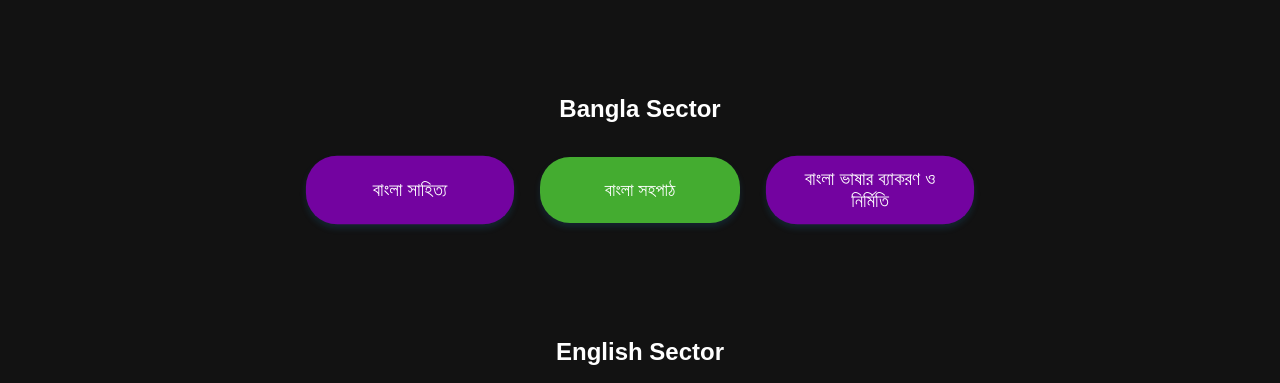
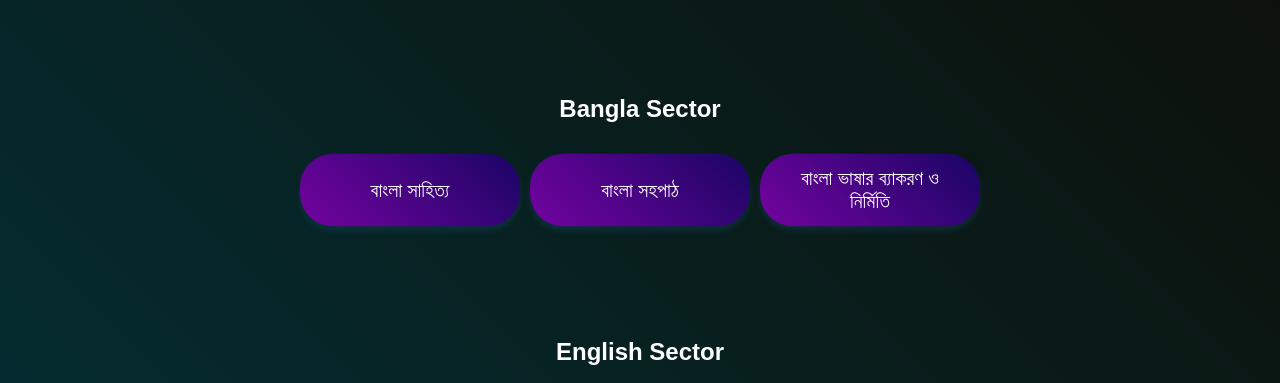
Before and after one commit to Raiyan-coding/Class-9-books, a plain HTML site: page index.html in a window 1280 px wide. Shown: the part 404-787 px from the top of the page. Drawn offline with Linux system fonts and the light colour scheme.

Commit message:
Update index.html

```diff
--- a/index.html
+++ b/index.html
@@ -9,10 +9,11 @@
     font-family: Arial, sans-serif;
     margin: 0;
     padding: 20px;
-            background-color: #121212; /* Dark background */
+    background: linear-gradient(45deg, #003842, #0f0b02); /* Dark gradient background */
     color: white;
-            transition: background-color 0.3s ease;
+    transition: background 0.3s ease;
 }
+
 
         header {
             text-align: center;
@@ -54,7 +55,6 @@
                     transform: scale(1);
                 }
             }
-
             button {
     margin: 20px;
     padding: 15px 30px;
@@ -62,16 +62,16 @@
     cursor: pointer;
     border: none;
     border-radius: 50px;
-    background-color: #119494; /* Changed to a vibrant color */
+    background: linear-gradient(45deg, #119494, #00b3b3); /* Gradient background for the button */
     color: white;
-    transition: background-color 0.3s, transform 0.3s ease, box-shadow 0.3s ease;
+    transition: background 0.3s, transform 0.3s ease, box-shadow 0.3s ease;
     box-shadow: 0 4px 6px rgba(0, 0, 0, 0.2), 0 0 15px rgba(16, 189, 53, 0.5); /* Enhanced shadow effect */
-    animation: buttonScale 0.8s infinite alternate;
+    animation: buttonScale 1s ease-in-out infinite alternate; /* Increased animation duration */
 }
 
 button:hover {
-    background-color: #001aff; /* Darker shade of the button color on hover */
-    transform: translateY(-5px) scale(1.05); /* Slight scale effect with hover */
+    background: linear-gradient(45deg, #001aff, #0051ff); /* Slightly darker gradient on hover */
+    transform: translateY(-5px) scale(1.05);
     box-shadow: 0 6px 10px rgba(0, 0, 0, 0.3), 0 0 25px rgba(255, 99, 71, 0.7); /* Glowing effect on hover */
     animation: none; /* Disable animation during hover for a smoother effect */
 }
@@ -112,21 +112,21 @@ button:focus {
 }
 
 .subject-buttons button {
-            background-color: #7303a0;
+    background: linear-gradient(45deg, #7303a0, #190564); /* Gradient background for the subject buttons */
     margin: 15px;
     padding: 12px 25px;
     font-size: 18px;
     width: 200px;
     border-radius: 30px;
     box-shadow: 0 4px 6px rgba(30, 115, 165, 0.2);
-            transition: background-color 0.9s, transform 0.2s ease;
-            animation: buttonScale 0.8s infinite alternate;
+    transition: background 1s ease, transform 0.3s ease; /* Slower transition for background color */
+    animation: buttonScale 1s ease-in-out infinite alternate;
 }
 
 .subject-buttons button:hover {
-            background-color: #eb2291;
+    background: linear-gradient(45deg, #00cc0a, #39006e); /* Hover effect with gradient */
     transform: translateY(-5px);
-            animation: none;
+    animation: none; /* Disable animation during hover for a smoother effect */
 }
 
 .subject-buttons button:focus {
@@ -134,12 +134,21 @@ button:focus {
 }
 
 .subject-buttons button:nth-child(even) {
-            background-color: #44ac30;
-            animation: none;
+    background: linear-gradient(45deg, #7303a0, #190564); /* Gradient background for the subject buttons */
+    margin: 15px;
+    padding: 12px 25px;
+    font-size: 18px;
+    width: 200px;
+    border-radius: 30px;
+    box-shadow: 0 4px 6px rgba(30, 115, 165, 0.2);
+    transition: background 1s ease, transform 0.3s ease; /* Slower transition for background color */
+    animation: buttonScale 1s ease-in-out infinite alternate;
 }
 
 .subject-buttons button:nth-child(even):hover {
-            background-color: #e67e22;
+    background: linear-gradient(45deg, #00cc0a, #39006e); /* Hover effect with gradient */
+    transform: translateY(-5px);
+    animation: none; /* Disable animation during hover for a smoother effect */
 }
 
         @media (max-width: 768px) {
```
Lines whose indentation alone changed are shown as unchanged.
